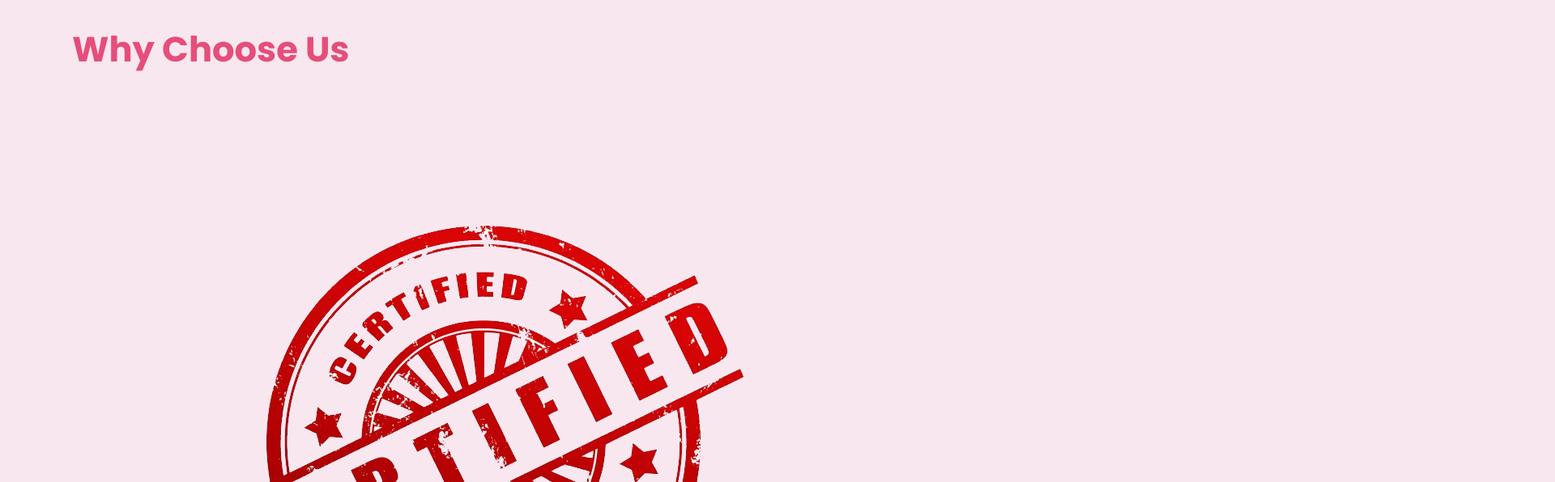
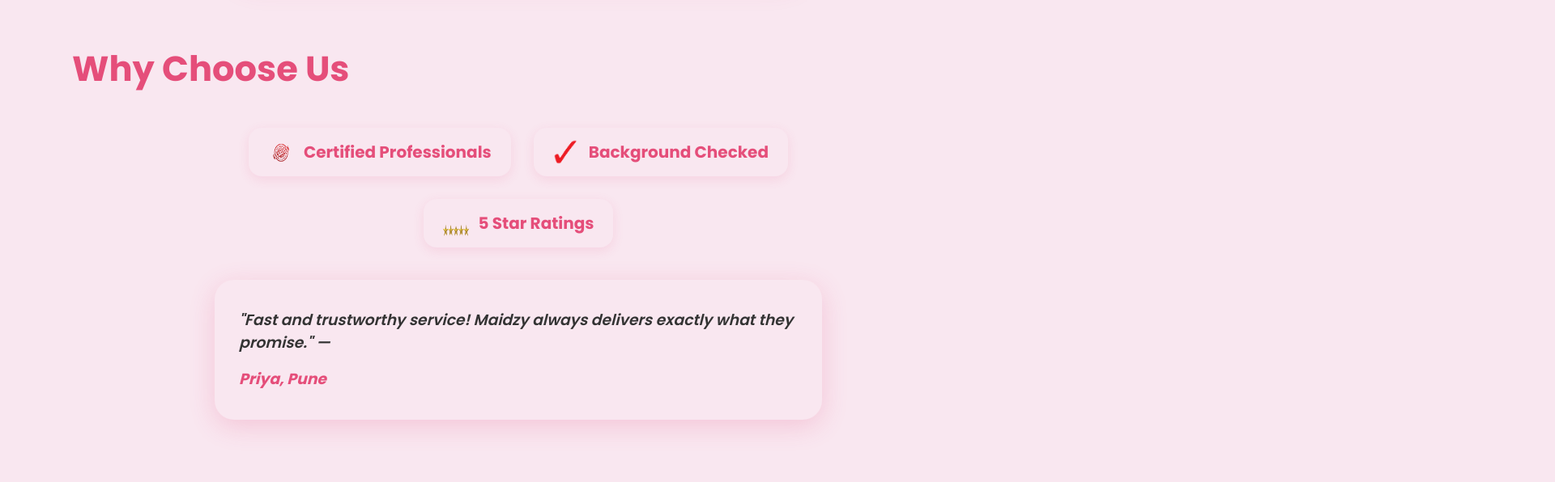
Before and after one commit to shamkakade100-svg/maidzy-hassle-free-maid-service, a plain HTML site: page index.html in a window 1280 px wide. Shown: the part 1880-2476 px from the top of the page at 81% size, 1920 px wide, since content can reach past the window. Drawn offline with Linux system fonts and the light colour scheme.

Commit message:
Update index.html

```diff
--- a/index.html
+++ b/index.html
@@ -237,13 +237,49 @@
     color: var(--pink-main);
   }
   .verified-badge img {
-    width: 36px;
-    height: 36px;
+    width: 18px;
+  }
+  /* Updated badge styles */
+  .badges-group {
+    display: flex;
+    max-width: 880px;
+    margin: 0 auto 40px;
+    justify-content: center;
+    gap: 28px;
+    flex-wrap: wrap;
+  }
+  .badge {
+    display: flex;
+    align-items: center;
+    gap: 12px;
+    background: var(--pink-light);
+    padding: 14px 24px;
+    border-radius: 16px;
+    box-shadow: 0 4px 14px rgba(229,65,122,0.12);
+    user-select: none;
+    cursor: default;
+    transition: background-color 0.3s ease, box-shadow 0.3s ease, transform 0.3s ease;
+  }
+  .badge:hover, .badge:focus {
+    background: var(--pink-accent);
+    box-shadow: 0 8px 30px rgba(229,65,122,0.3);
+    transform: translateY(-3px);
+    outline: var(--focus-outline);
+  }
+  .badge img {
+    width: 32px;
+    height: 32px;
+    transition: transform 0.3s ease;
+  }
+  .badge:hover img, .badge:focus img {
+    transform: scale(1.15) rotate(10deg);
   }
   .badge span {
-    font-weight: 800;
-    font-size: 1.5rem;
+    font-weight: 700;
+    font-size: 1.25rem;
     color: var(--pink-main);
+    user-select: none;
+    white-space: nowrap;
   }
   .btn-contact {
     background: var(--pink-main);
```
